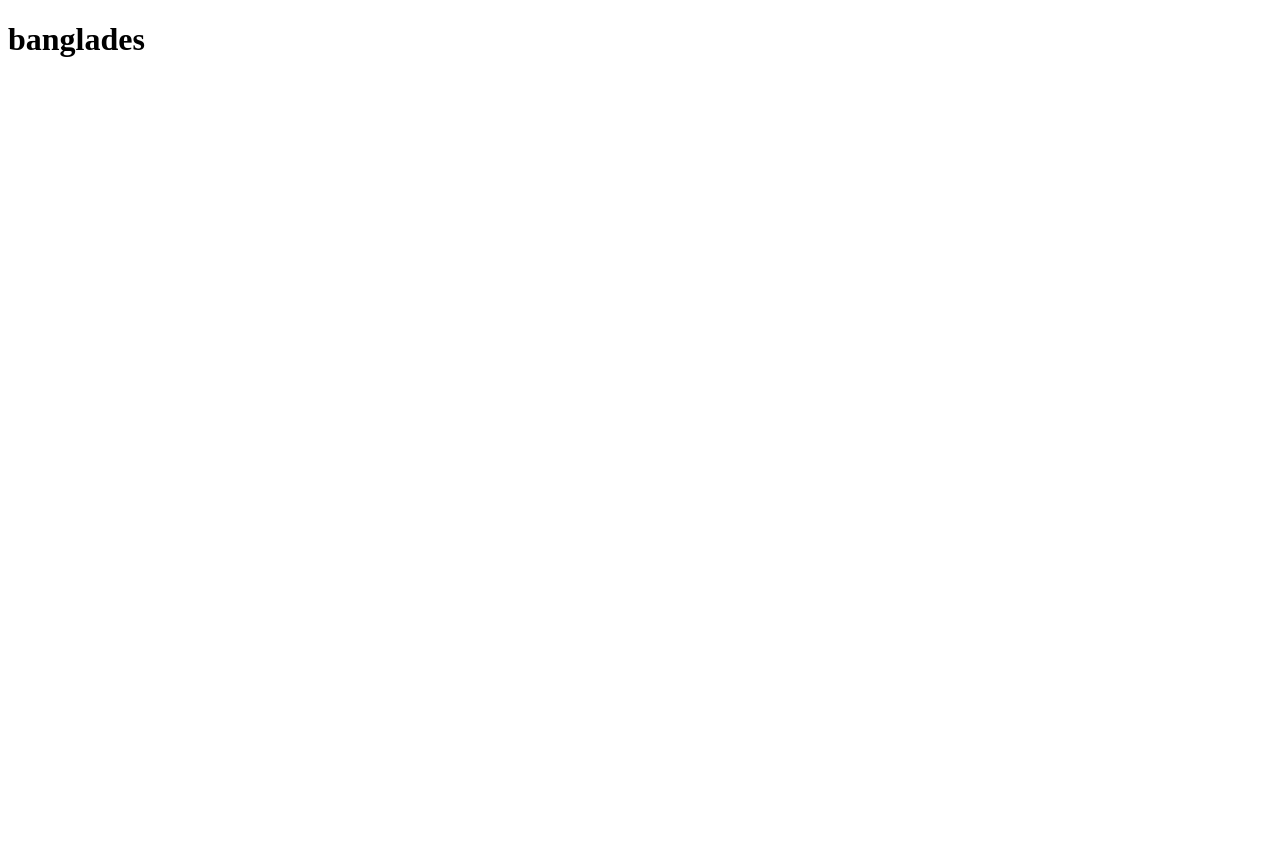
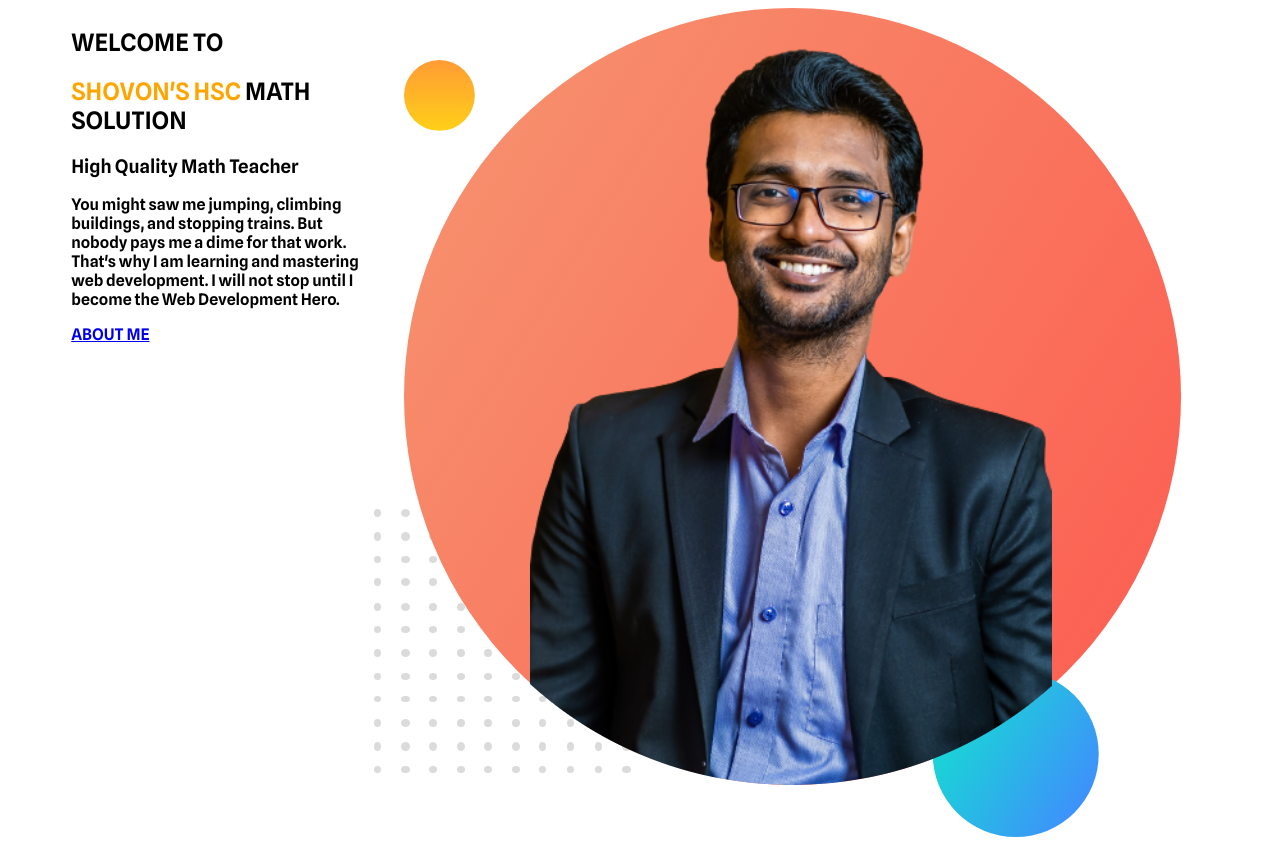
Before and after one commit to Joydas02/Shovon-s-HSC-Math-Solution, a plain HTML site: page index.html in a window 1280 px wide. Before the commit the page ends 800 px from the top, so only its background shows below. Drawn offline with Linux system fonts and the light colour scheme.

Commit message:
anything added

```diff
--- a/index.html
+++ b/index.html
@@ -5,11 +5,36 @@
     <meta charset="UTF-8">
     <meta http-equiv="X-UA-Compatible" content="IE=edge">
     <meta name="viewport" content="width=device-width, initial-scale=1.0">
-    <title>Document</title>
+    <title>ShovonsHSCMathSolution</title>
+    <link rel="stylesheet" href="style.css">
+    <link rel="preconnect" href="https://fonts.googleapis.com">
+    <link rel="preconnect" href="https://fonts.gstatic.com" crossorigin>
+    <link rel="preconnect" href="https://fonts.googleapis.com">
+    <link rel="preconnect" href="https://fonts.gstatic.com" crossorigin>
+    <link
+        href="https://fonts.googleapis.com/css2?family=Josefin+Sans:wght@700&family=Poppins:ital,wght@0,300;0,500;1,400;1,500&family=Spline+Sans:wght@600&display=swap"
+        rel="stylesheet">
 </head>
 
 <body>
-    <h1>banglades</h1>
+    <!--first Section start-->
+    <section class="first-section">
+        <div>
+            <h1>WELCOME TO</h1>
+            <h1><span>SHOVON'S HSC</span> MATH SOLUTION</h1>
+            <h3>High Quality Math Teacher</h3>
+            <p>You might saw me jumping, climbing buildings, and stopping trains. But nobody pays me a dime for that
+                work.
+                That's why I am learning and mastering web development. I will not stop until I become the Web
+                Development Hero.
+            </p>
+            <a href="https://www.facebook.com/fahad.h.shovon">ABOUT ME</a>
+        </div>
+        <div>
+            <img src="showOff/Smile01.png" alt="">
+        </div>
+    </section>
+    <!--first Section end-->
 </body>
 
 </html>
--- a/style.css
+++ b/style.css
@@ -0,0 +1,17 @@
+body{
+    argin: 0px 100px 20px 100px;
+    oder: 10px solid black;
+    font-family: 'Josefin Sans', sans-serif;
+    font-family: 'Poppins', sans-serif;
+    font-family: 'Spline Sans', sans-serif;
+}
+/*first section start*/
+.first-section{
+    display: flex;
+    margin-left: 5%;
+    padding-right: 5%;
+}
+span{
+    color: orange
+}
+/*first section end*/
```
Also changed, not shown: showOff/Image01.png (deleted), showOff/Image02.png (deleted), showOff/Smile01.png (added), showOff/Smile02.png (added).
